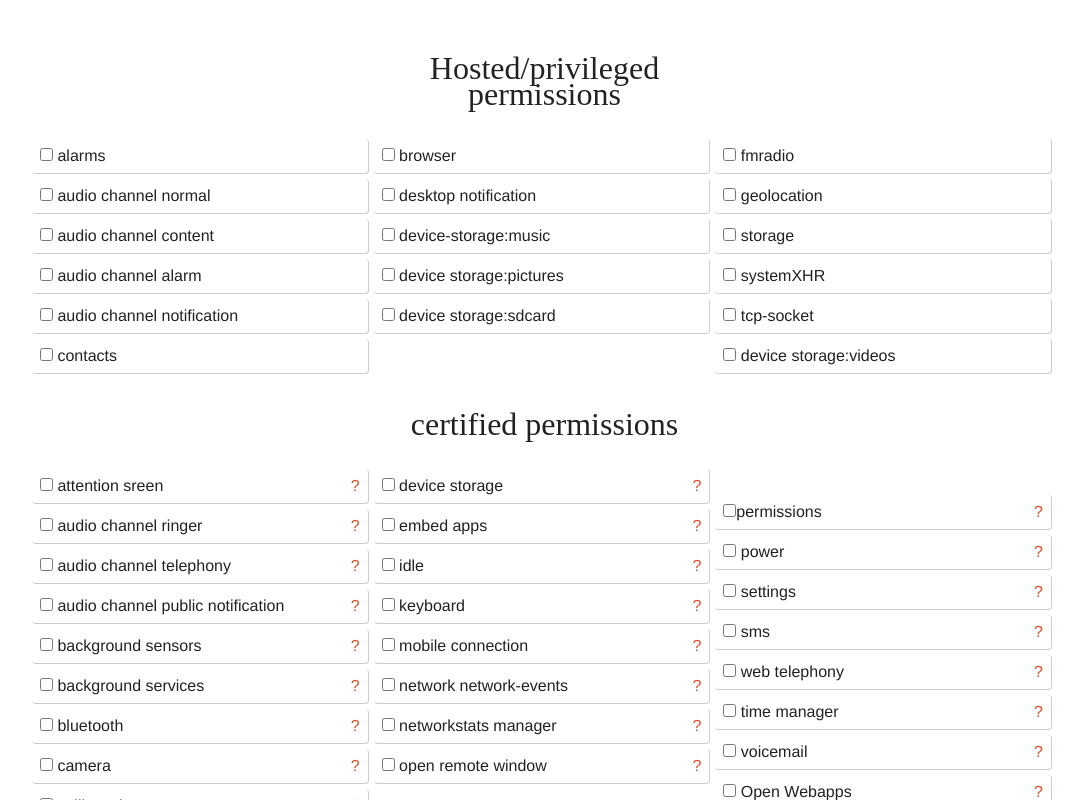
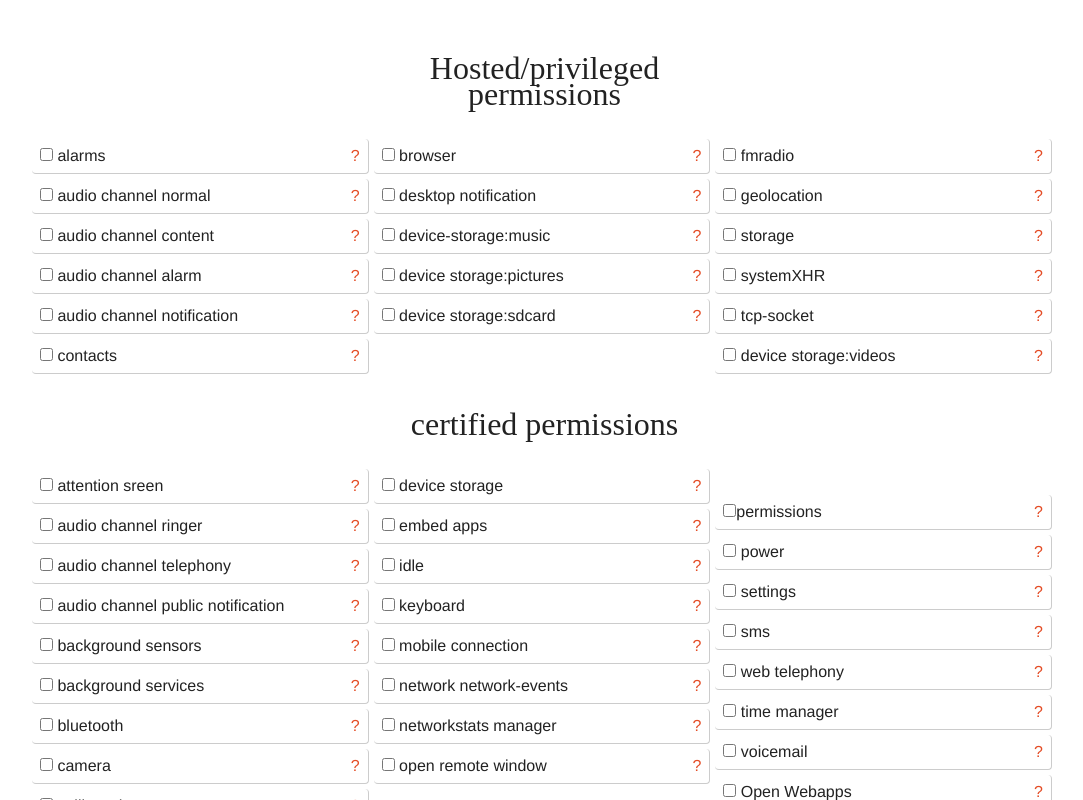
Before and after one commit to Trux/manifestizr, a plain HTML site: page index.html in a window 1280 px wide. Shown: the part 606-1406 px from the top of the page, without its empty margins (95-1178 px from the left). Drawn offline with Linux system fonts and the light colour scheme; a web font is replaced by a local one.

Commit message:
added hosted/privileged app permissions info

```diff
--- a/index.html
+++ b/index.html
@@ -14,7 +14,7 @@
         <div class="header-container">
             <header class="wrapper clearfix">
                 <h1 class="title">FirefoxOS manifestizr</h1>
-                <h2>Start a firefox Os app in 42 seconds !</h2>
+                <h2>Start a firefox Os app in 42 seconds!</h2>
             </header>
         </div>
 
@@ -49,26 +49,26 @@
                     <div class='customize-section customize-h5bp-no-title last-section'>
                         <h3 class="first-h5bp-label">Hosted/privileged permissions</h3>
                         <label>
-                            <input type="checkbox" value="alarms"> alarms
+                            <input type="checkbox" value="alarms"> alarms<a href="" class='info' title='Schedule a notification, or schedule an application to be started.'>?</a>
                         </label>
                         <label>
-                            <input type="checkbox" value="audio-channel-normal"> audio channel normal
+                            <input type="checkbox" value="audio-channel-normal"> audio channel normal<a href="" class='info' title='UI sounds, Web content, music, radio.'>?</a>
                         </label>
 
                         <label>
-                            <input type="checkbox" value="audio-channel-content"> audio channel content
+                            <input type="checkbox" value="audio-channel-content"> audio channel content<a href="" class='info' title='Music, video.'>?</a>
                         </label>
 
                         <label>
-                            <input type="checkbox" value="audio-channel-alarm"> audio channel alarm
+                            <input type="checkbox" value="audio-channel-alarm"> audio channel alarm<a href="" class='info' title='Alarm clock, calendar alarms.'>?</a>
                         </label>
 
                         <label>
-                            <input type="checkbox" value="audio-channel-notification"> audio channel notification
+                            <input type="checkbox" value="audio-channel-notification"> audio channel notification<a href="" class='info' title='New email, incoming SMS.'>?</a>
                         </label>
 
                         <label>
-                            <input type="checkbox" value="contacts"> contacts
+                            <input type="checkbox" value="contacts"> contacts<a href="" class='info' title='Add, read, or modify contacts from the address book on the device and read contacts from the SIM.'>?</a>
                         </label>
                         <ul class='access-parameters'>
                             <li>description: <input type="text"></li>
@@ -87,15 +87,15 @@
                     <div class='customize-section customize-h5bp-no-title customize-h5bp-no-title-middle'>
                         <h3 class="second-h5bp-label">Hosted/privileged permissions</h3>
                         <label>
-                            <input type="checkbox" value="browser"> browser
+                            <input type="checkbox" value="browser"> browser<a href="" class='info' title='Display a notification on the user's desktop.'>?</a>
                         </label>
 
                         <label>
-                            <input type="checkbox" value="desktop-notification"> desktop notification
+                            <input type="checkbox" value="desktop-notification"> desktop notification<a href="" class='info' title='Add, read, or modify music files stored on the device.'>?</a>
                         </label>
 
                         <label>
-                            <input type="checkbox" value="device-storage:music"> device-storage:music
+                            <input type="checkbox" value="device-storage:music"> device-storage:music<a href="" class='info' title='Add, read, or modify picture files stored on the device.'>?</a>
                             </label>
                             <ul class="access-parameters">
                                 <li>description: <input type="text"></li>
@@ -112,7 +112,7 @@
 
 
                         <label>
-                            <input type="checkbox" value="device-storage:pictures"> device storage:pictures
+                            <input type="checkbox" value="device-storage:pictures"> device storage:pictures<a href="" class='info' title='Add, read, or modify video files stored on the device.'>?</a>
                             </label>
                             <ul class="access-parameters">
                                 <li>description: <input type="text"></li>
@@ -131,7 +131,7 @@
 
 
                         <label>
-                            <input type="checkbox" value="device-storage:sdcard"> device storage:sdcard
+                            <input type="checkbox" value="device-storage:sdcard"> device storage:sdcard<a href="" class='info' title='Add, read, or modify files stored on the device's SD card.'>?</a>
                             </label>
                             <ul class="access-parameters">
                                 <li>description: <input type="text"></li>
@@ -149,26 +149,27 @@
                         <div class='customize-section customize-h5bp-no-title'>
                             <h3 class="third-h5bp-label">Hosted/privileged permissions</h3>
                              <label>
-                                <input type="checkbox" value="fmradio"> fmradio
+                                <input type="checkbox" value="fmradio"> fmradio<a href="" class='info' title='Control the FM radio.'>?</a>
                             </label>
 
                             <label>
-                                <input type="checkbox" value="geolocation"> geolocation
+                                <input type="checkbox" value="geolocation"> geolocation<a href="" class='info' title='Obtain the current location of the user.'>?</a>
                             </label>
 
                             <label>
-                                <input type="checkbox" value="storage"> storage
+                                <input type="checkbox" value="storage"> storage<a href="" class='info' title='Utilize storage (appcache, pinned apps, IndexedDB) without size limitations. See appcache, IndexedDB.'>?</a>
                             </label>
 
                             <label>
-                                <input type="checkbox" value="systemXHR"> systemXHR
+                                <input type="checkbox" value="systemXHR"> systemXHR<a href="" class='info' title='Allows anonymous (no cookies) cross-origin XHR without the target site having CORS enabled. Similar to the TCP Socket API but restricted to XHR, not just raw sockets, so it is slightly less risky. See XMLHttpRequest.'>?</a>
                             </label>
 
                             <label>
-                                <input type="checkbox" value="tcp-socket"> tcp-socket
+                                <input type="checkbox" value="tcp-socket"> tcp-socket<a href="" class='info' title='Create TCP sockets and communicate over them.'>?</a>
                             </label>
                             <label>
-                            <input type="checkbox" value="device-storage:videos"> device storage:videos
+                            <input type="checkbox" value="device-storage:videos"> device storage:videos<a href="" class='info' title=''>?</a>
+                        </label>
                             </label>
                             <ul class="access-parameters">
                                 <li>description: <input type="text"></li>
```
